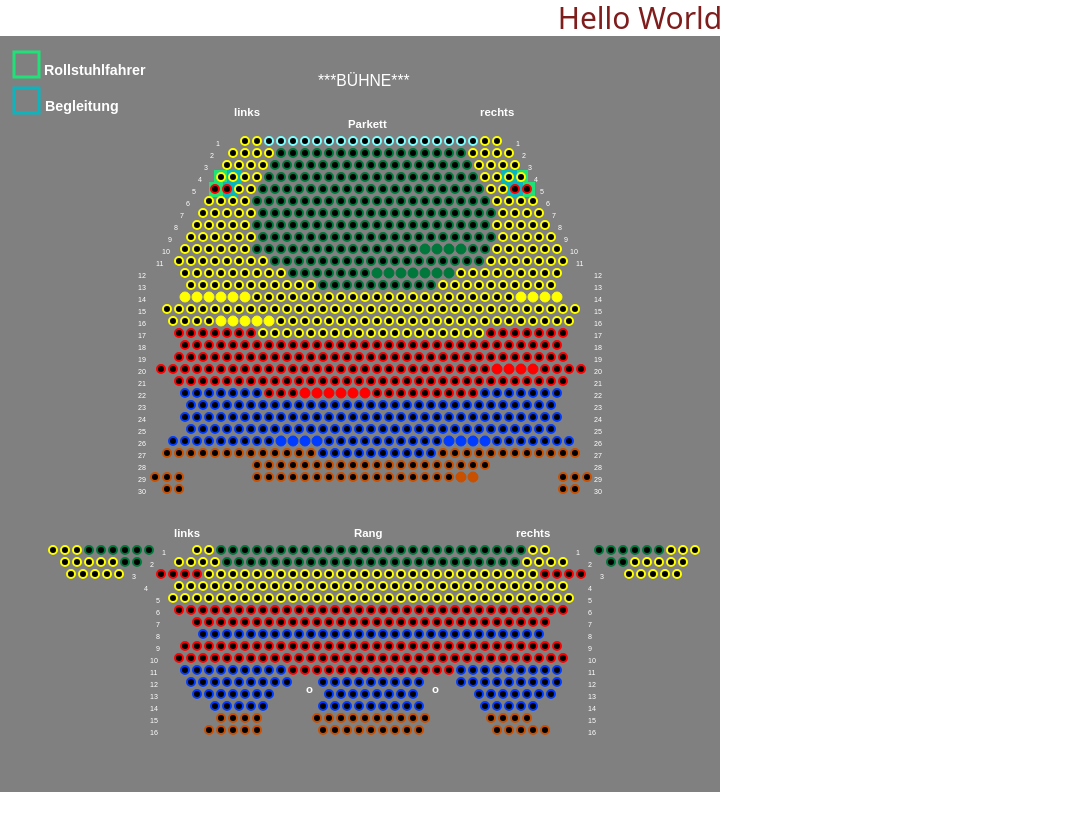
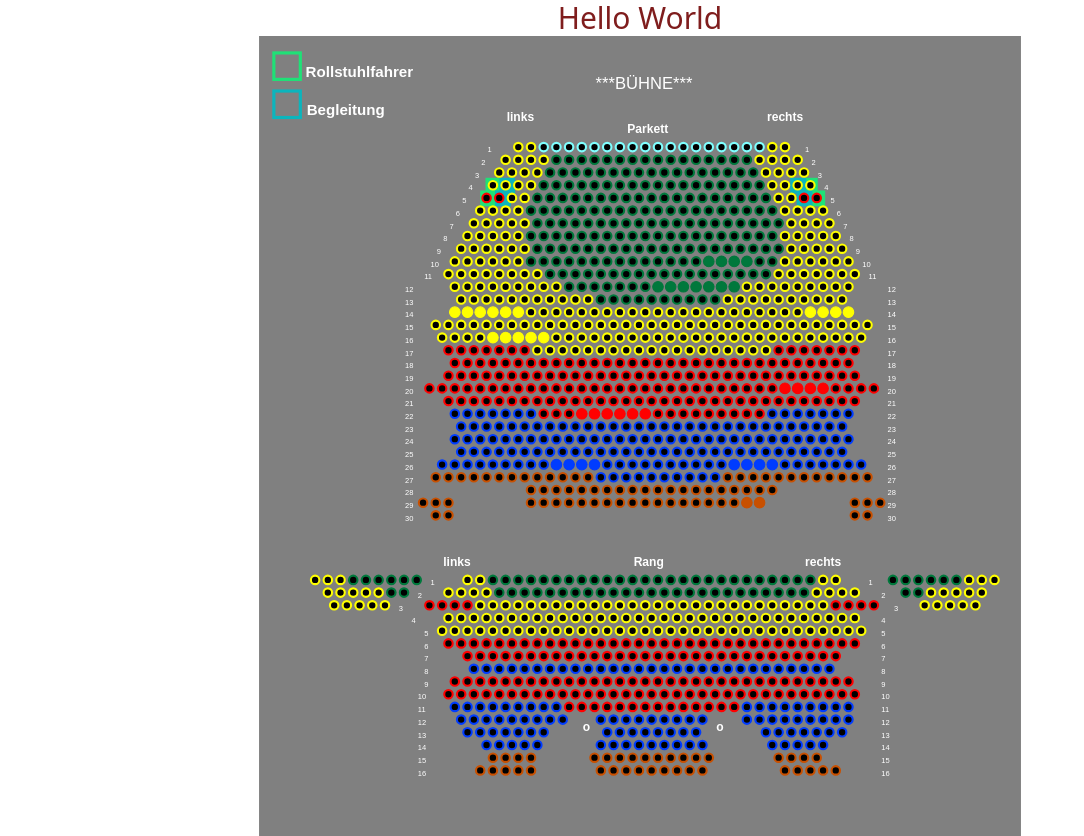
Before and after one commit to gabrielmoris/svg-playground, a Vue app: page / in a window 1280 px wide. Shown: the whole page, without its empty margins (0-1084 px from the left). Built offline with nearby package versions, Linux system fonts and the light colour scheme.

Commit message:
change iframe for object

```diff
--- a/src/App.vue
+++ b/src/App.vue
@@ -4,17 +4,30 @@
       {{ endpoint }}
     </h1>
 
-    <iframe
+    <!-- <iframe
       class="w-full h-screen flex justify-center items-center flex-col"
-      :src="'../public/response.svg'"
-    />
+      :src="'/response.svg'"
+    /> -->
+    <object
+      class="w-full h-screen flex justify-center items-center flex-col"
+      :data="'/response.svg'"
+    >
+      <embed :src="'/response.svg'" width="600" height="400" />
+      Error: Embedded data could not be displayed.
+    </object>
   </div>
 </template>
 
 <script setup lang="ts">
 import { ref } from "vue";
 // import axios from "axios";
-import svg from "../public/response.svg";
-console.log(svg);
 const endpoint = ref("Hello World");
 </script>
+
+<style>
+#TX86 {
+  fill: blue;
+  font: bolder;
+  font-size: xx-large;
+}
+</style>
```
